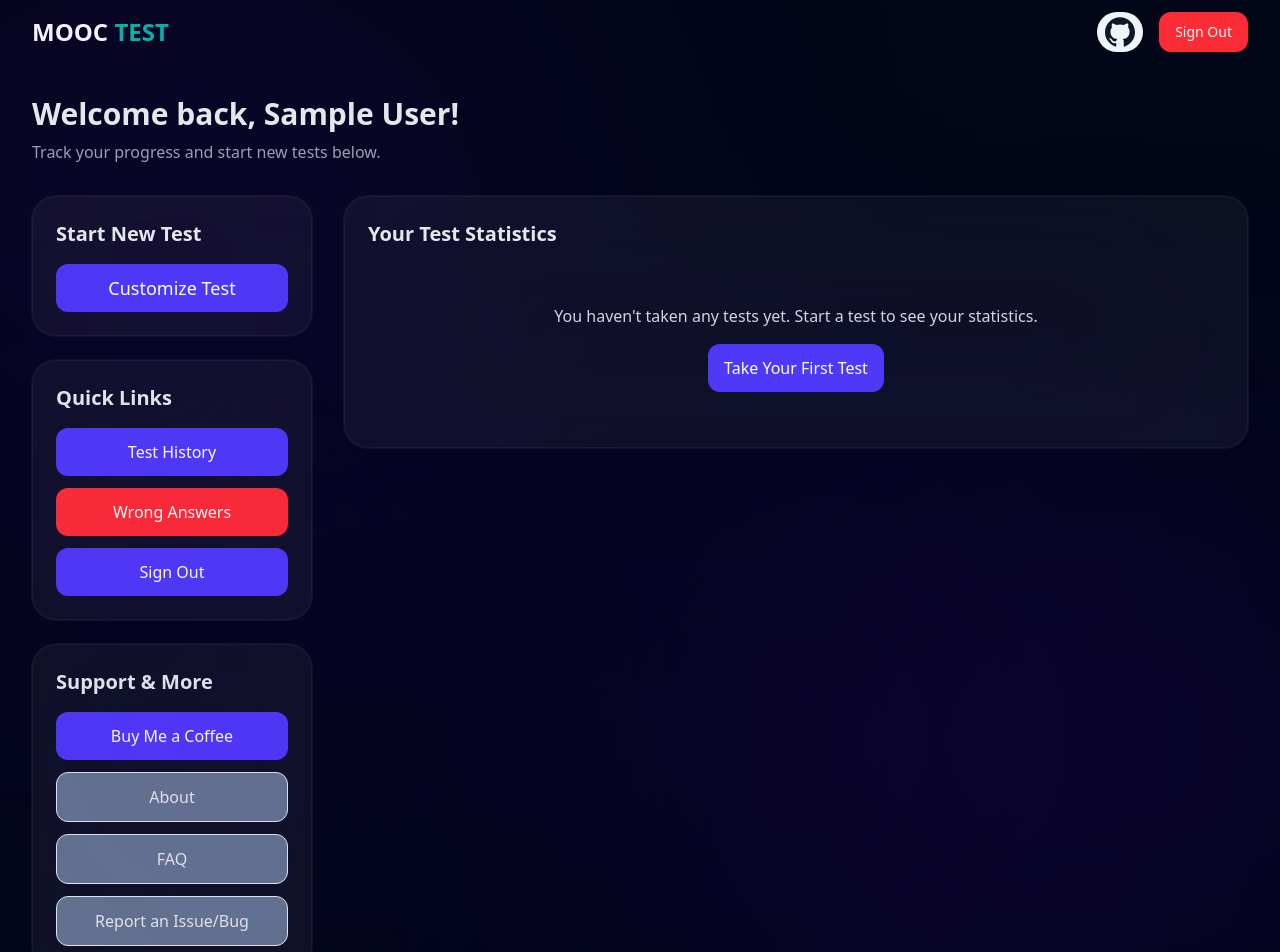
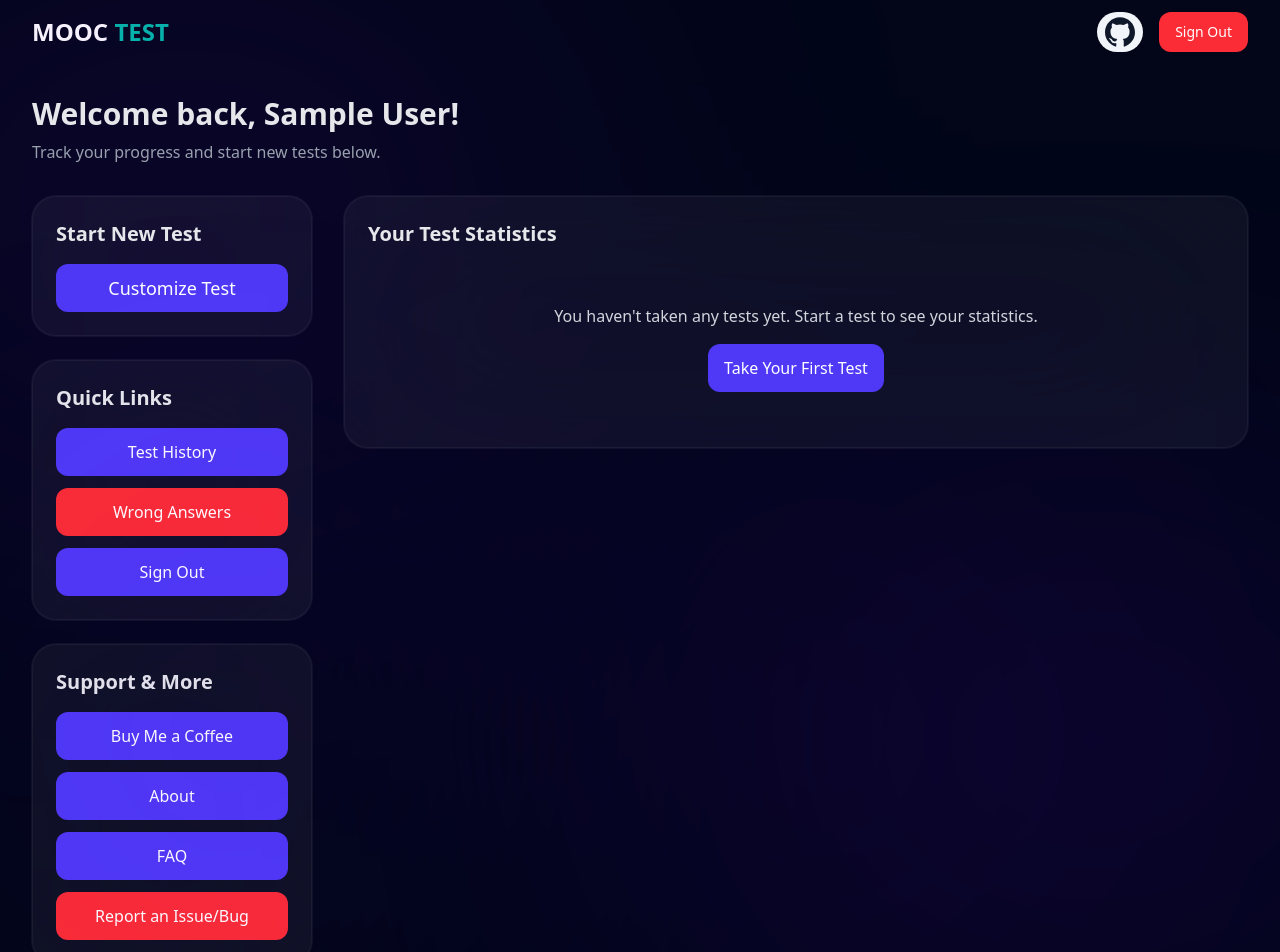
Before and after one commit to ms0031/mooc-test, a Next.js app: page /dashboard in a window 1280 px wide. Shown: the top 952 px of the page. Built offline with nearby package versions, Linux system fonts and the light colour scheme; no server answers; the database is empty; sample sign-in values are in the browser's storage.

Commit message:
Add FAQ page

```diff
--- /dev/null
+++ b/src/app/buy-me-a-coffee/page.tsx
@@ -0,0 +1,24 @@
+'use client';
+
+export default function FAQPage() {
+  return (
+    <div className="bg-slate-950 flex flex-col items-center justify-center min-h-screen">
+    <div className="max-w-7xl mx-auto px-4 sm:px-6 lg:px-8 py-16 w-full">
+        <div className="text-center">
+            <h1 className="text-4xl font-bold font-raleway tracking-tight text-white sm:text-5xl md:text-6xl">
+                <span className="block">Kya bhai tere se paise thori lun ga 😊?</span>
+                <span className="block text-[#0FAE96] mt-2">Pr phir bhi maan hai to kr de 😜</span>
+            </h1>
+            <div className="my-10 h-70 w-full flex items-center justify-center">
+                <img
+                    className="rounded-3xl mx-auto max-w-70 w-full h-full object-contain"
+                    src="/GooglePay_QR.png"
+                    alt="google pay qr"
+                />
+            </div>
+        </div>
+    </div>
+    </div>
+
+  );
+}
--- a/src/app/dashboard/page.tsx
+++ b/src/app/dashboard/page.tsx
@@ -134,14 +134,14 @@ export default function Dashboard() {
                 </h2>
                 <div className="space-y-3">
                   <Button
-                    variant="orange"
+                    variant="primary"
                     className="w-full py-6 text-[16px]"
-                    onClick={() => router.push("/dashboard/history")}
+                    onClick={() => router.push("/buy-me-a-coffee")}
                   >
                     Buy Me a Coffee
                   </Button>
                   <Button
-                    variant="outline"
+                    variant="cyan"
                     className="w-full py-6 text-[16px]"
                     onClick={() => router.push("/dashboard/wrong-answers")}
                   >
@@ -155,14 +155,14 @@ export default function Dashboard() {
                     Edit Profile
                   </Button> */}
                   <Button
-                    variant="outline"
+                    variant="cyan"
                     className="w-full py-6 text-[16px]"
                     onClick={() => router.push("/faq")}
                   >
                     FAQ
                   </Button>
                   <Button
-                    variant="outline"
+                    variant="destructive"
                     className="w-full py-6 text-[16px]"
                     onClick={() => router.push("/feedback")}
                   >
--- a/src/components/ui/Button.tsx
+++ b/src/components/ui/Button.tsx
@@ -15,7 +15,7 @@ const buttonVariants = cva(
         ghost: "bg-transparent hover:bg-slate-100 dark:hover:bg-slate-800",
         link: "bg-transparent underline-offset-4 hover:underline text-slate-900 dark:text-slate-100",
         cyan: "bg-indigo-600 text-white hover:bg-indigo-700 dark:bg-cyan-600/90 dark:hover:bg-cyan-800",
-        orange: "bg-indigo-600 text-white hover:bg-indigo-700 dark:bg-orange-500/75 dark:hover:bg-orange-800",
+        orange: "bg-indigo-600 text-white hover:bg-indigo-700 dark:bg-orange-500/70 dark:hover:bg-orange-800",
       },
       size: {
         default: "h-10 rounded-xl py-2 px-4",
```
Also changed, not shown: public/GooglePay_QR.png (added).
